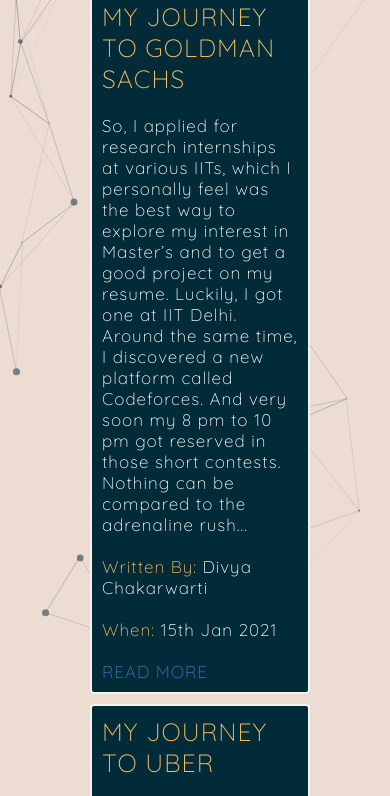
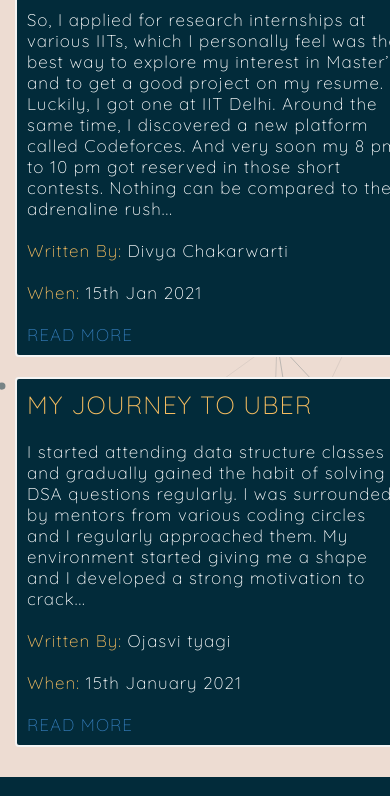
Before and after one commit to nehalgupta8501/Minerva-2020.github.io, a plain HTML site: page articles.html in a window 390 px wide. Shown: the part 204-1000 px from the top of the page. Drawn offline with nearby package versions, Linux system fonts and the light colour scheme.

Commit message:
Update scholarship.css

```diff
--- a/scholarship.css
+++ b/scholarship.css
@@ -226,10 +226,10 @@ h2{
 }
 
 @media screen and (max-width: 800px) {
-   .card{
+   .card, .wholecard{
     width: 100%;
     padding: 10px;
-    margin: 5px;
+    margin: 10px;
   }
 }
 
```
